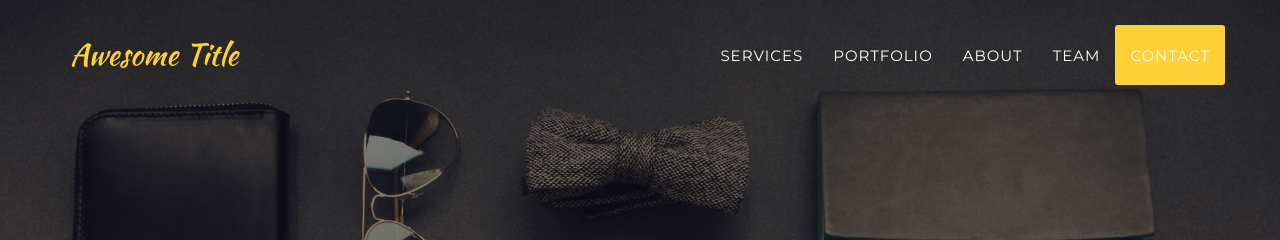
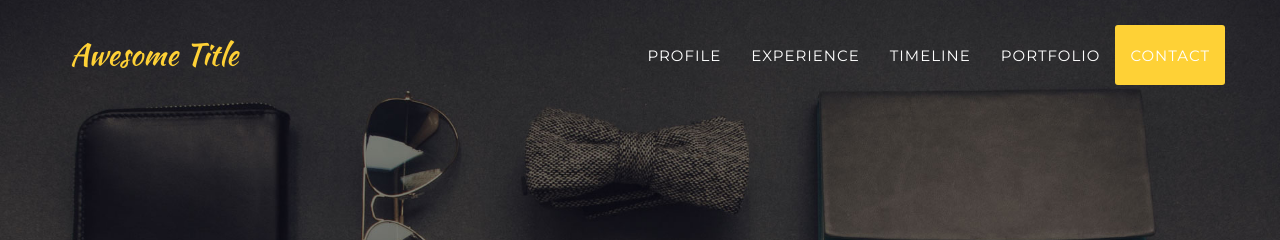
Before and after one commit to machongshen/machongshen_homepage, a Jekyll site: the page built from index.html, in a window 1280 px wide. Shown: the top 240 px of the page. Built offline with Jekyll 4.4.1, drawn with Linux system fonts in a browser that asks for light colours; some web fonts are replaced.

Commit message:
change header

```diff
--- a/_includes/header.html
+++ b/_includes/header.html
@@ -19,16 +19,16 @@
                         <a href="#page-top"></a>
                     </li>
                     <li>
-                        <a class="page-scroll" href="#services">Services</a>
+                        <a class="page-scroll" href="#services">Profile</a>
                     </li>
                     <li>
-                        <a class="page-scroll" href="#portfolio">Portfolio</a>
+                        <a class="page-scroll" href="#portfolio">Experience</a>
                     </li>
                     <li>
-                        <a class="page-scroll" href="#about">About</a>
+                        <a class="page-scroll" href="#about">Timeline</a>
                     </li>
                     <li>
-                        <a class="page-scroll" href="#team">Team</a>
+                        <a class="page-scroll" href="#team">Portfolio</a>
                     </li>
                     <li>
                         <a class="page-scroll" href="#contact">Contact</a>
```
